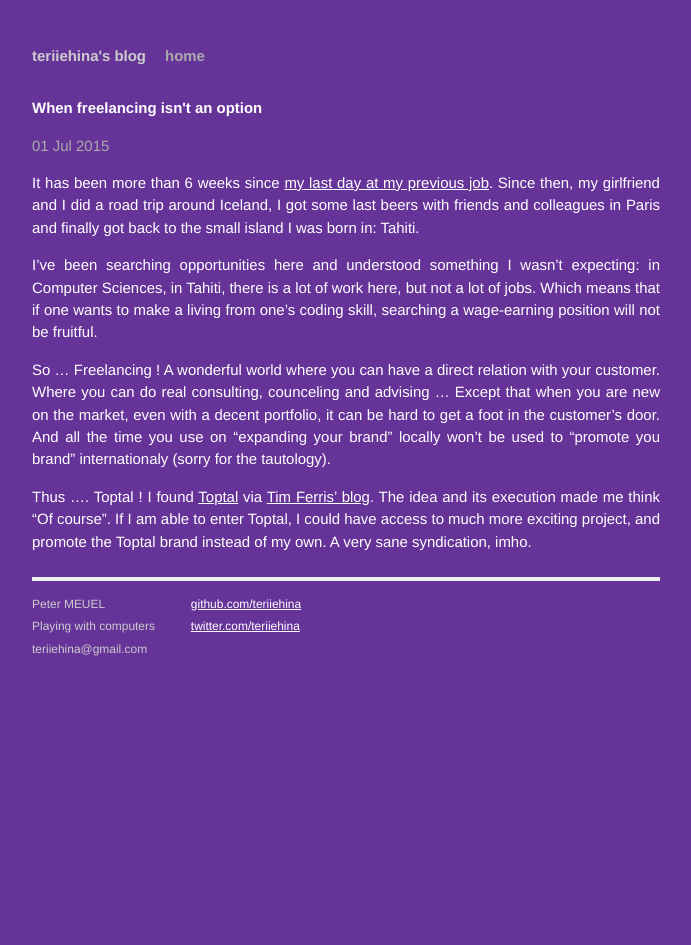
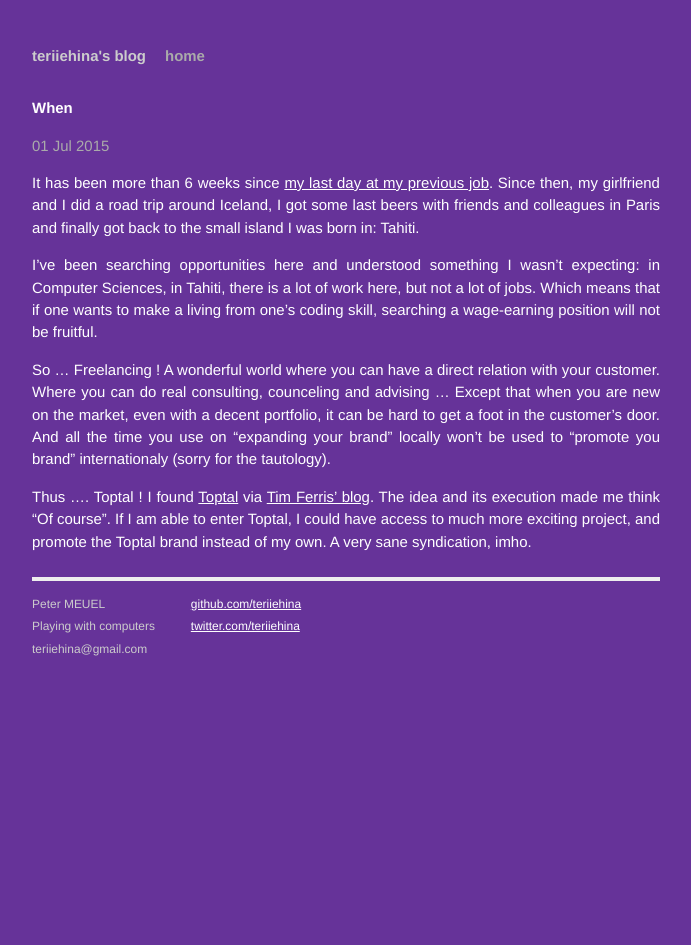
Before and after one commit to teriiehina/teriiehina.github.com, a Jekyll site: the page built from _posts/2015-07-01-when-freelancing-is-the-obvious-choice.md, in a window 1280 px wide. Shown: the whole page, without its empty margins (294-985 px from the left). Built offline with Jekyll 4.4.1, drawn with Linux system fonts in a browser that asks for light colours; Markdown is read by kramdown in place of the engine named in the settings.

Commit message:
Renamed the Toptal post to something much more fitting

```diff
--- a/_posts/2015-07-01-when-freelancing-isnt-an-option.md
+++ b/_posts/2015-07-01-when-freelancing-is-the-obvious-choice.md
@@ -1,6 +1,6 @@
 ---
 layout: post
-title: When freelancing isn't an option
+title: When
 categories:
 - freelancing
 status: publish
```
